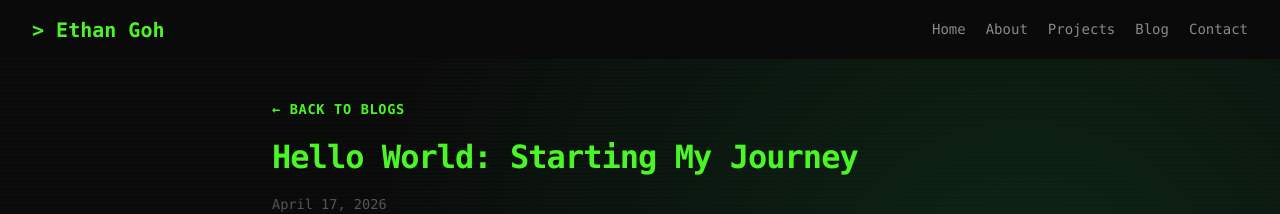
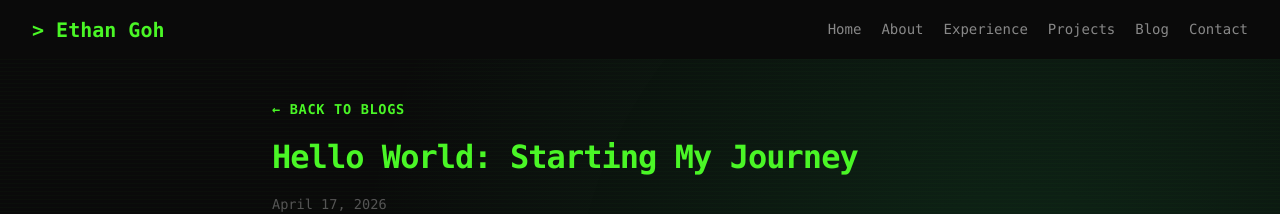
Before and after one commit to ethantrainshard/profile-blog-site, a Jekyll site: the page built from _posts/2026-04-17-hello-world.md, in a window 1280 px wide. Shown: the top 214 px of the page. Built offline with Jekyll 4.4.1, drawn with Linux system fonts in a browser that asks for light colours.

Commit message:
fix: add Experience link to Blog Detail page

```diff
--- a/_layouts/post/post.html
+++ b/_layouts/post/post.html
@@ -19,6 +19,7 @@
       <div class="linkedin-header-right">
         <a href="{{ site.baseurl }}/" class="linkedin-header-link">Home</a>
         <a href="{{ site.baseurl }}/about" class="linkedin-header-link">About</a>
+        <a href="{{ site.baseurl }}/experience" class="linkedin-header-link">Experience</a>
         <a href="{{ site.baseurl }}/projects" class="linkedin-header-link">Projects</a>
         <a href="{{ site.baseurl }}/blog" class="linkedin-header-link">Blog</a>
         <a href="{{ site.baseurl }}/contact" class="linkedin-header-link">Contact</a>
```
